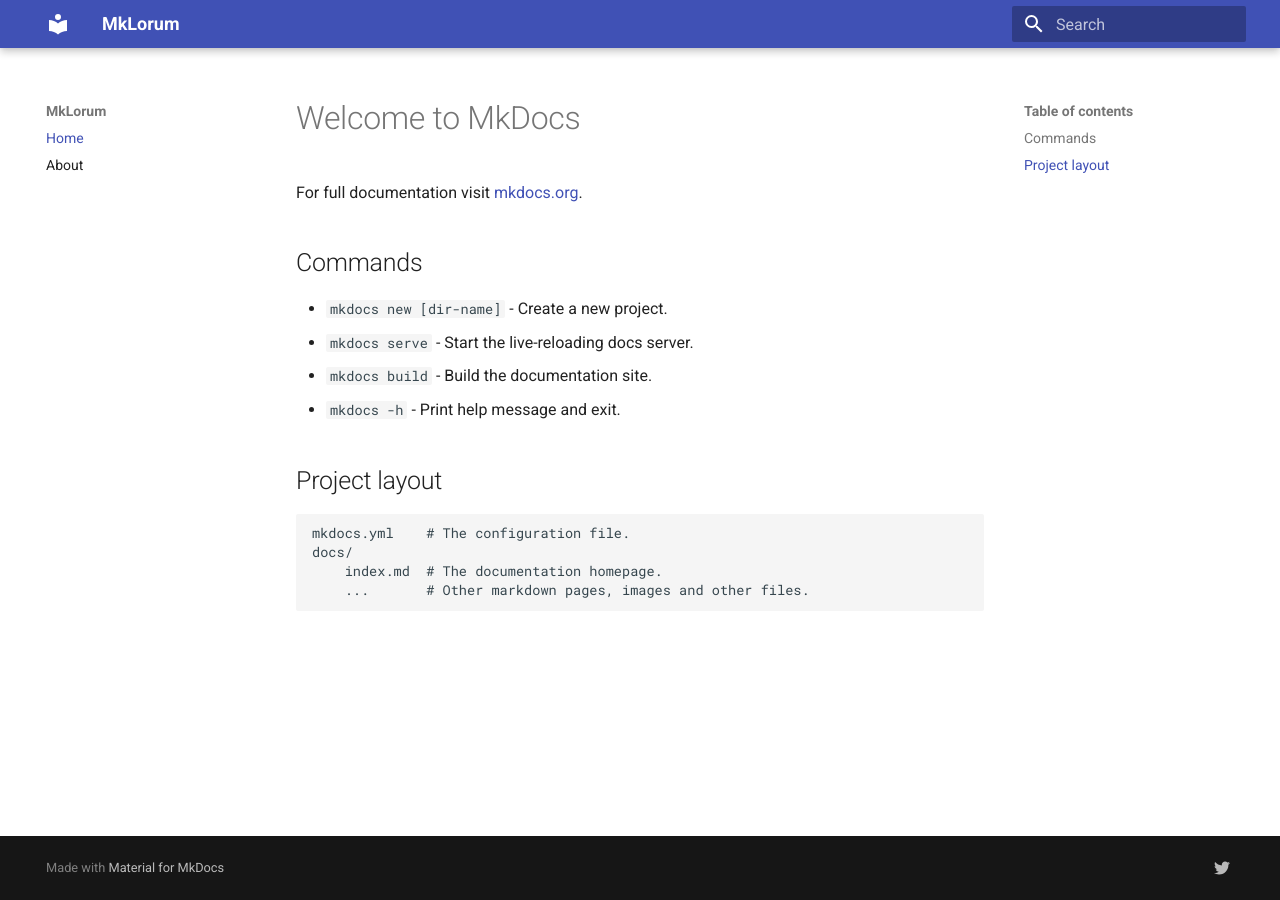
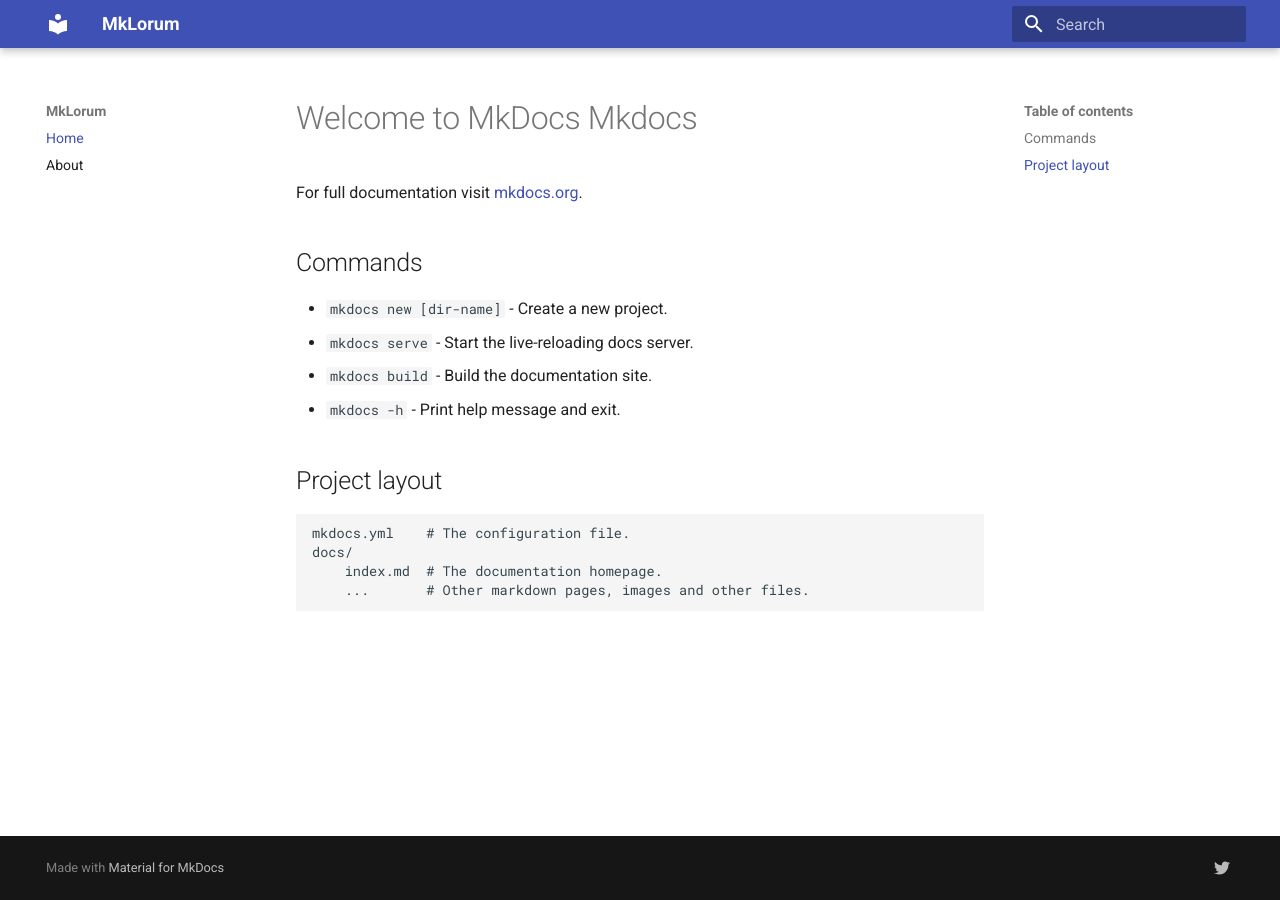
Before and after one commit to raghug-source/static, an MkDocs documentation site: the page built from docs/index.md, in a window 1280 px wide. Built offline with MkDocs 1.6.1 and Material for MkDocs 9.7.7, drawn with Linux system fonts in a browser that asks for light colours.

Commit message:
Update index.md

```diff
--- a/docs/index.md
+++ b/docs/index.md
@@ -1,4 +1,4 @@
-# Welcome to MkDocs
+# Welcome to MkDocs Mkdocs
 
 For full documentation visit [mkdocs.org](https://www.mkdocs.org).
 
```
